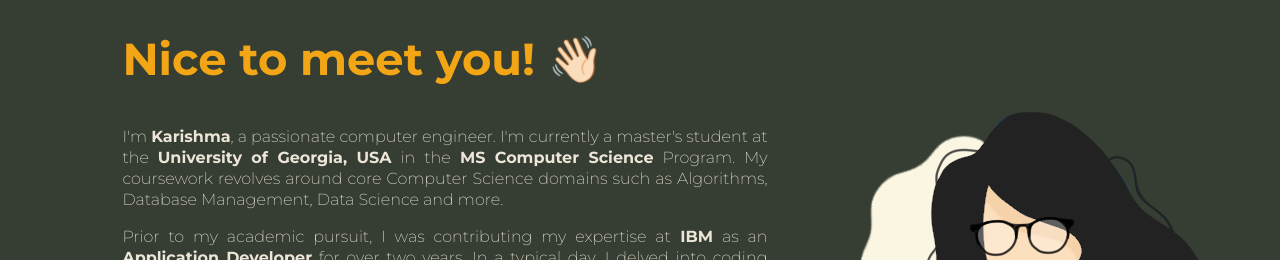
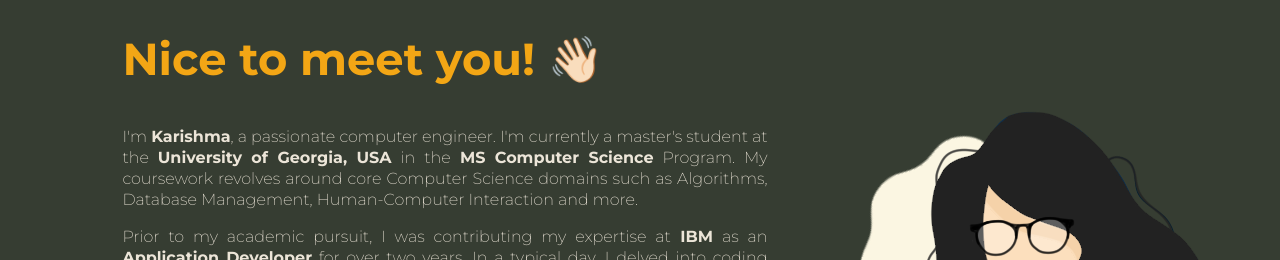
Before and after one commit to karishmahegde/portfolio, a React (Create React App) app: page / in a window 1280 px wide. Shown: the part 840-1100 px from the top of the page. Built offline with nearby package versions, Linux system fonts and the light colour scheme.

Commit message:
About Section Update

```diff
--- a/src/components/About.js
+++ b/src/components/About.js
@@ -13,7 +13,7 @@ export default function About(props) {
               a master's student at the <b>University of Georgia, USA</b> in the
               <b> MS Computer Science</b> Program. My coursework revolves around
               core Computer Science domains such as Algorithms, Database
-              Management, Data Science and more.
+              Management, Human-Computer Interaction and more.
             </p>
             <p>
               Prior to my academic pursuit, I was contributing my expertise at
```
